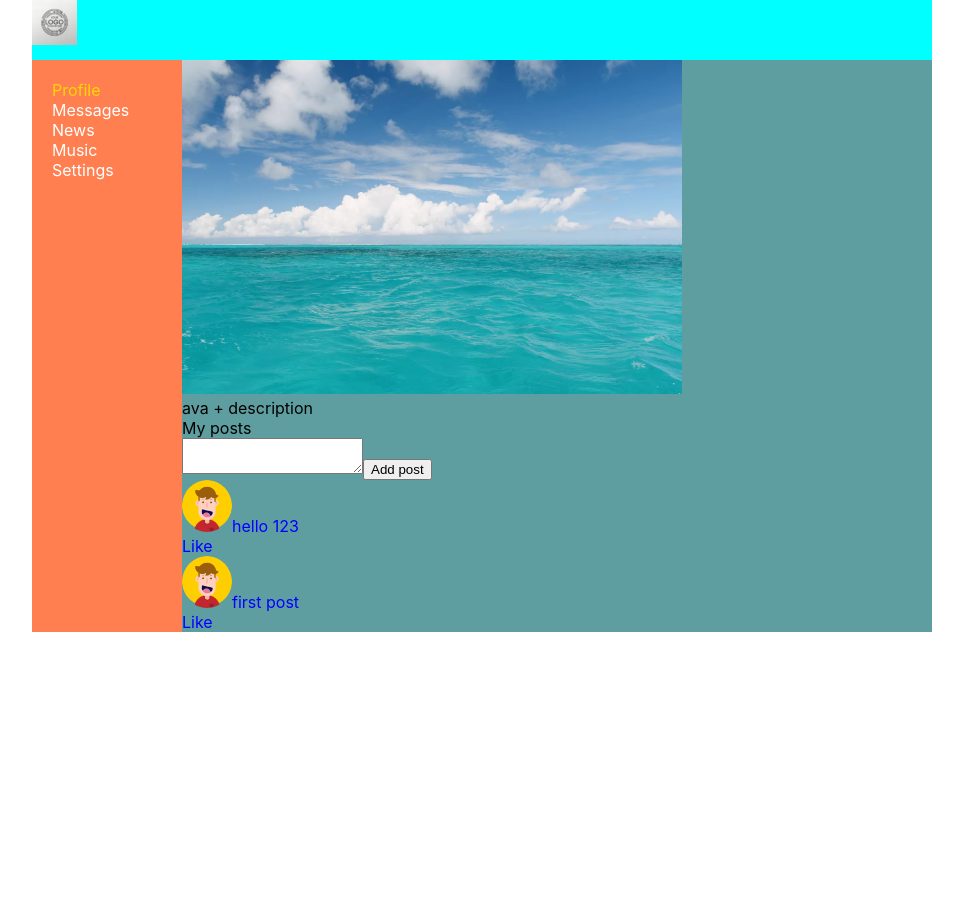
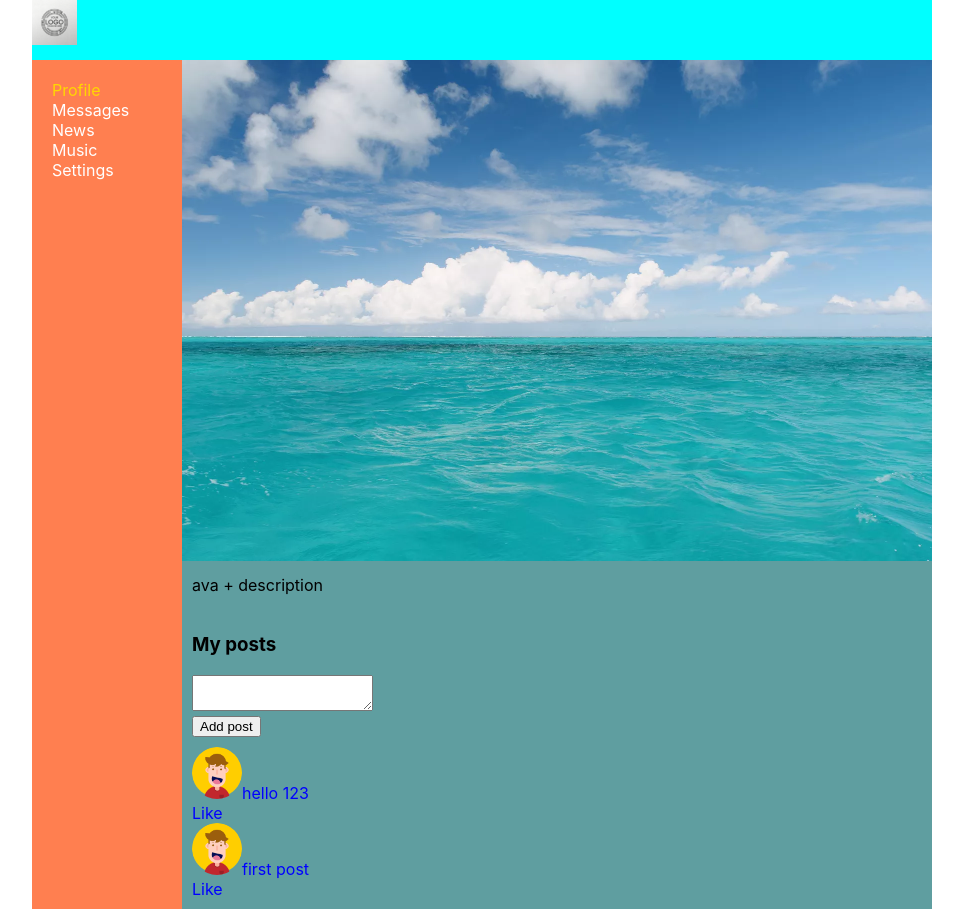
Before and after one commit to ksasrg/samurai-way, a React (Create React App) app: page /profile in a window 1280 px wide. Shown: the whole page, without its empty margins (158-1121 px from the left). Before the commit the page ends 800 px from the top, so only its background shows below. Built offline with nearby package versions, Linux system fonts and the light colour scheme.

Commit message:
23. props для Диалогов

```diff
--- a/src/App.css
+++ b/src/App.css
@@ -1,3 +1,7 @@
+html {
+  overflow: scroll;
+}
+
 .app-wrapper {
   display: grid;
   margin: 0 auto;
@@ -13,4 +17,5 @@
 .app-wrapper-content {
   grid-area: c;
   background-color: cadetblue;
+
 }
--- a/src/components/Dialogs/Dialogs.tsx
+++ b/src/components/Dialogs/Dialogs.tsx
@@ -6,27 +6,47 @@ type DialogsPropsType = {
 
 }
 
+type DialogItemPropsType = {
+  name: string
+  id: number
+}
+
+type MessagePropsType = {
+  message: string
+}
+
+const DialogItem = (props: DialogItemPropsType) => {
+  return (
+    <div className={s.dialog}>
+      <NavLink to={'/dialogs/' + props.id}>{props.name}</NavLink>
+    </div>
+  )
+}
+
+
+const Message = (props: MessagePropsType) => {
+  return (
+    <div className={s.message}>{props.message}</div>
+  )
+}
+
+
 const Dialogs = (props: DialogsPropsType) => {
   return (
     <div className={s.dialogs}>
       <div className={s.dialogsItems}>
-        <div className={s.dialog}>
-          <NavLink to='/dialogs/1'>ABC</NavLink>
-        </div>
-        <div className={s.dialog + ' ' + s.active}>
-          <NavLink to='/dialogs/2'>BCD</NavLink>
-        </div>
-        <div className={s.dialog}>
-          <NavLink to='/dialogs/3'>CDE</NavLink>
-        </div>
-        <div className={s.dialog}>
-        <NavLink to='/dialogs/4'>DEF</NavLink>
-        </div>
+        <DialogItem name={'qwer'} id={1} />
+        <DialogItem name={'asdf'} id={2} />
+        <DialogItem name={'zxcv'} id={3} />
+        <DialogItem name={'[poi'} id={4} />
+        <DialogItem name={'lkjh'} id={5} />
+        <DialogItem name={'mnbv'} id={6} />
       </div>
       <div className={s.messages}>
-        <div className={s.message}>message 1</div>
-        <div className={s.message}>message 2</div>
-        <div className={s.message}>message 3</div>
+        <Message message={'message 1'} />
+        <Message message={'message 2'} />
+        <Message message={'message 3'} />
+        <Message message={'message 4'} />
       </div>
     </div>
   );
--- a/src/components/Profile/MyPosts/MyPosts.module.css
+++ b/src/components/Profile/MyPosts/MyPosts.module.css
@@ -0,0 +1,7 @@
+.postsBlock {
+  padding: 10px;
+}
+
+.posts {
+  margin-top: 10px;
+}
--- a/src/components/Profile/MyPosts/MyPosts.tsx
+++ b/src/components/Profile/MyPosts/MyPosts.tsx
@@ -4,15 +4,17 @@ import Post from './Post/Post';
 
 const MyPosts = () => {
   return (
-    <div>
-      My posts
+    <div className={s.postsBlock}>
+      <h3>My posts</h3>
       <div>
-        <textarea></textarea>
+        <div>
+          <textarea></textarea>
+        </div>
         <button>Add post</button>
       </div>
-      <div>
-        <Post message='hello 123'/>
-        <Post message='first post'/>
+      <div className={s.posts}>
+        <Post message='hello 123' />
+        <Post message='first post' />
       </div>
     </div>
   );
--- /dev/null
+++ b/src/components/Profile/ProfilInfo/ProfileInfo.module.css
@@ -0,0 +1,8 @@
+.backimg {
+  width: 100%;
+
+}
+
+.descriptionBlock {
+  padding: 10px;
+}
--- /dev/null
+++ b/src/components/Profile/ProfilInfo/ProfileInfo.tsx
@@ -0,0 +1,17 @@
+import React from 'react';
+import s from './ProfileInfo.module.css';
+
+const ProfileInfo = () => {
+  return (
+    <div>
+      <div>
+        <img className={s.backimg} src="ocean.webp" alt="" />
+      </div>
+      <div className={s.descriptionBlock}>
+        ava + description
+      </div>
+    </div>
+  );
+};
+
+export default ProfileInfo;
--- a/src/components/Profile/Profile.module.css
+++ /dev/null
@@ -1,5 +0,0 @@
-
-
-.backimg {
-  width: 500px;
-}
--- a/src/components/Profile/Profile.tsx
+++ b/src/components/Profile/Profile.tsx
@@ -1,12 +1,12 @@
 import React from 'react';
 import MyPosts from './MyPosts/MyPosts';
 import s from './Profile.module.css';
+import ProfileInfo from './ProfilInfo/ProfileInfo';
 
 const Profile = () => {
   return (
-    <div className={s.content}>
-      <div><img className={s.backimg} src="ocean.webp" alt="" /></div>
-      <div>ava + description</div>
+    <div>
+      <ProfileInfo />
       <MyPosts />
     </div>
   );
```
